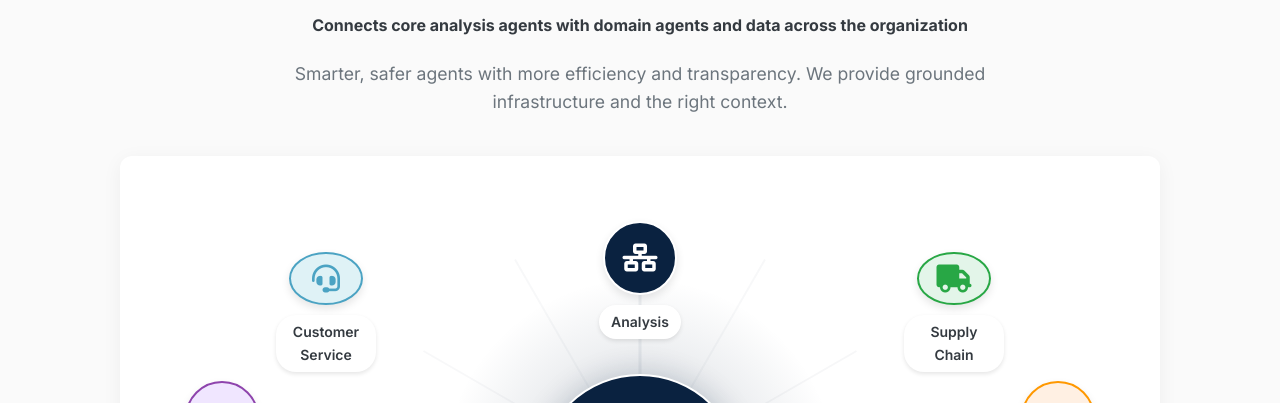
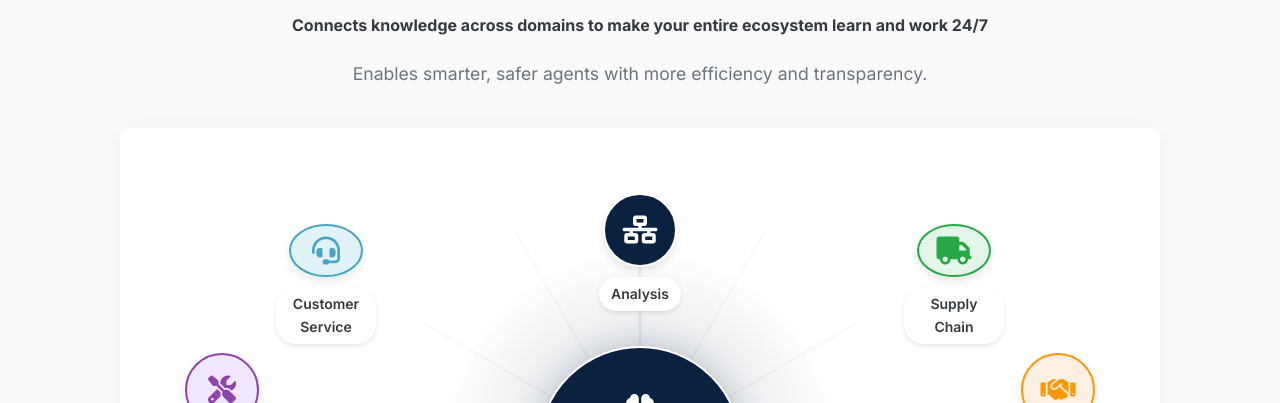
Before and after one commit to everychart/everychart-landing, a plain HTML site: page index.html in a window 1280 px wide. Shown: the part 697-1100 px from the top of the page. Drawn offline with Linux system fonts and the light colour scheme.

Commit message:
Update index.html

```diff
--- a/index.html
+++ b/index.html
@@ -803,8 +803,8 @@
         <div class="container">
             <div class="section-header">
                 <h2>Unique Architecture for Context Flywheel</h2>
-                <h4>Connects core analysis agents with domain agents and data across the organization</h4>
-                <p>Smarter, safer agents with more efficiency and transparency. We provide grounded infrastructure and the right context.</p>
+                <h4>Connects knowledge across domains to make your entire ecosystem learn and work 24/7</h4>
+                <p>Enables smarter, safer agents with more efficiency and transparency.</p>
             </div>
 
             <div class="network-container">
```
